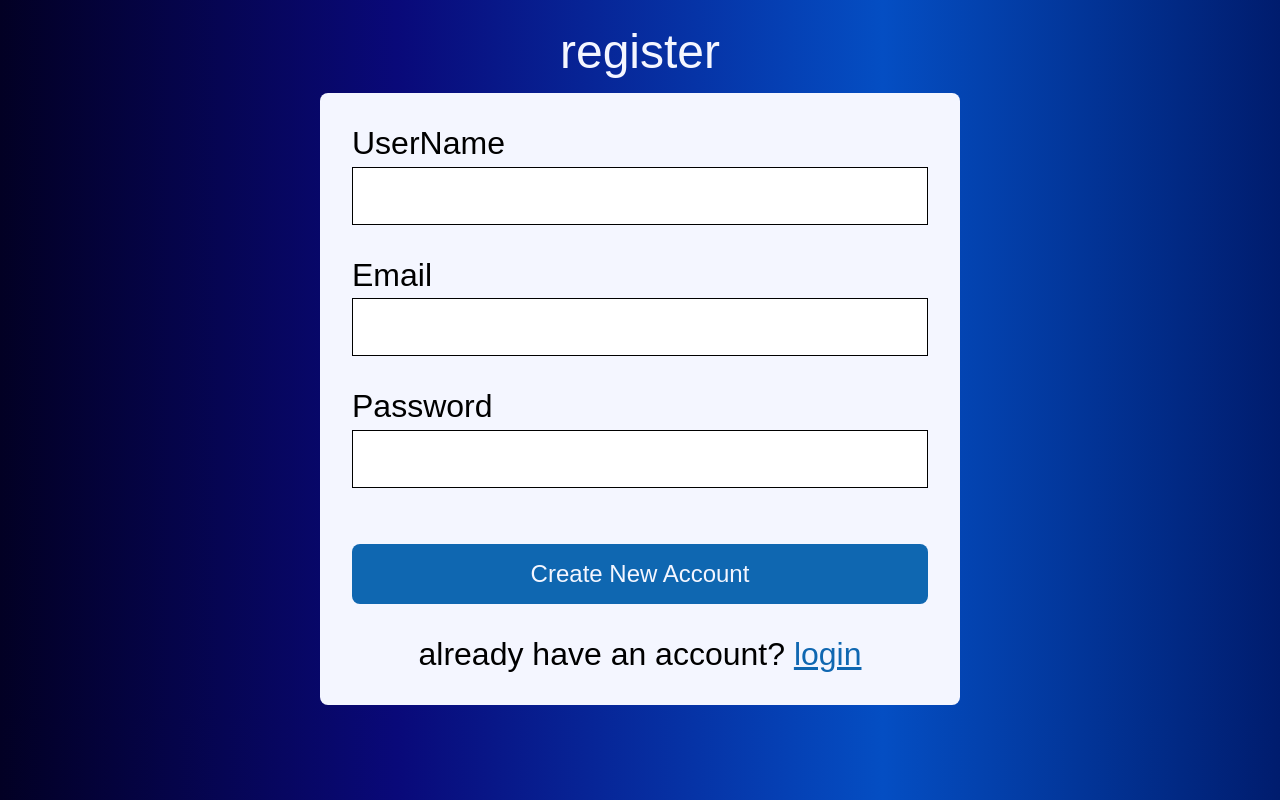
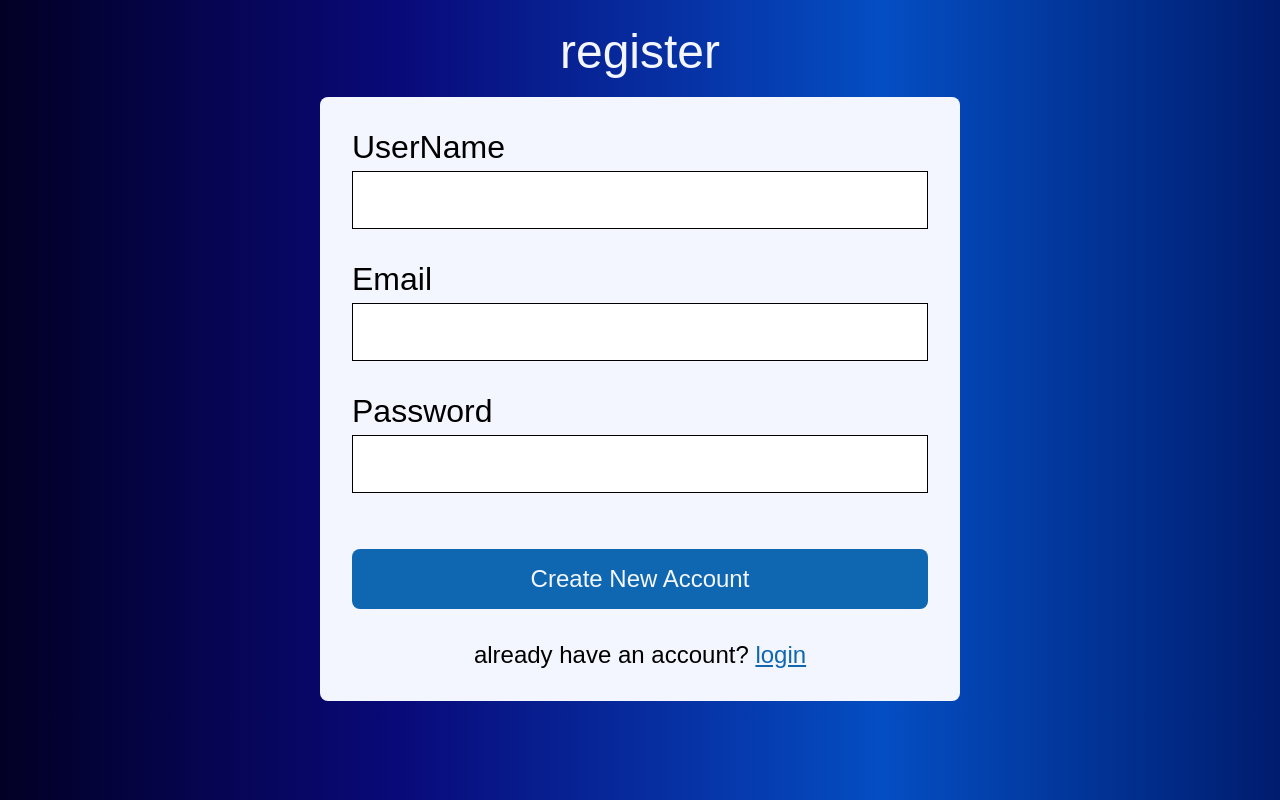
Before and after one commit to Zakria-04/chat-app, a Next.js app: page /register in a window 1280 px wide. Built offline with nearby package versions, Linux system fonts and the light colour scheme; no server answers.

Commit message:
updated UI

```diff
--- a/src/app/globals.css
+++ b/src/app/globals.css
@@ -24,5 +24,5 @@ body {
   text-align: center;
   color: var(--primaryColor);
   margin-top: 5vh;
-  z-index: 1;
+  /* z-index: 1; */
 }
--- a/src/app/page.tsx
+++ b/src/app/page.tsx
@@ -21,8 +21,8 @@ const Page = () => {
   return (
     <>
       <div id="authorize_details">
-        <h1>Chat-App</h1>
-        <p>by zakaria</p>
+        <h1 id="authorize_msg">Chat-App</h1>
+        <p id="authorize_msg">by zakaria</p>
       </div>
       {isLoading && <LoadingItem />}
     </>
--- a/src/components/styles/FormInputs.css
+++ b/src/components/styles/FormInputs.css
@@ -71,3 +71,9 @@
     font-size: 2rem;
   }
 }
+
+@media (min-width: 1000px) {
+  #loginForm p {
+    font-size: 1.5rem;
+  }
+}
--- a/src/components/styles/LoadingItem.css
+++ b/src/components/styles/LoadingItem.css
@@ -12,7 +12,7 @@
   display: flex;
   justify-content: center;
   align-items: center;
-  z-index: -1;
+  z-index: 1;
 }
 
 #loadingContainer::before {
```
